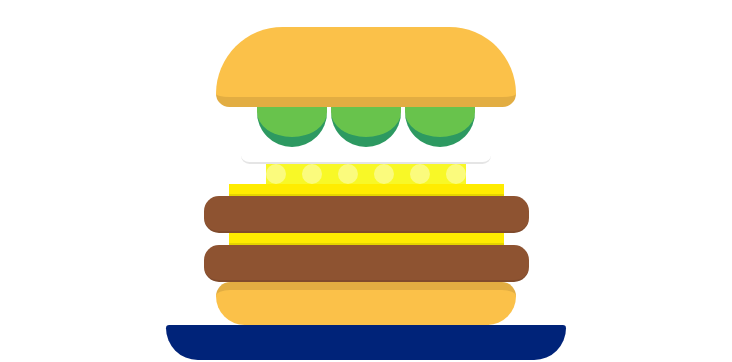
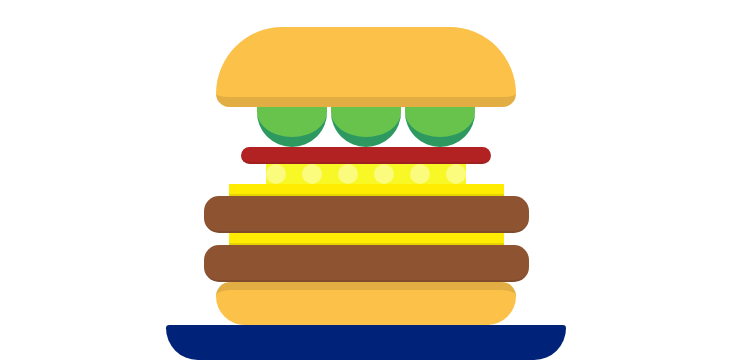
Before and after one commit to molson21/lab6, a plain HTML site: page index.html in a window 1280 px wide. Shown: the part 122-484 px from the top of the page, without its empty margins (274-1006 px from the left). Drawn offline with Linux system fonts and the light colour scheme.

Commit message:
2 burger update 01

```diff
--- a/ingredients.css
+++ b/ingredients.css
@@ -20,7 +20,7 @@
   height: 15px;
   width: 50%;
     border-radius: 10px;
-  background-color: FF2200;
+  background-color: firebrick;
   border-bottom: solid 2px rgba(0,0,0,.1);
 }
 
```
